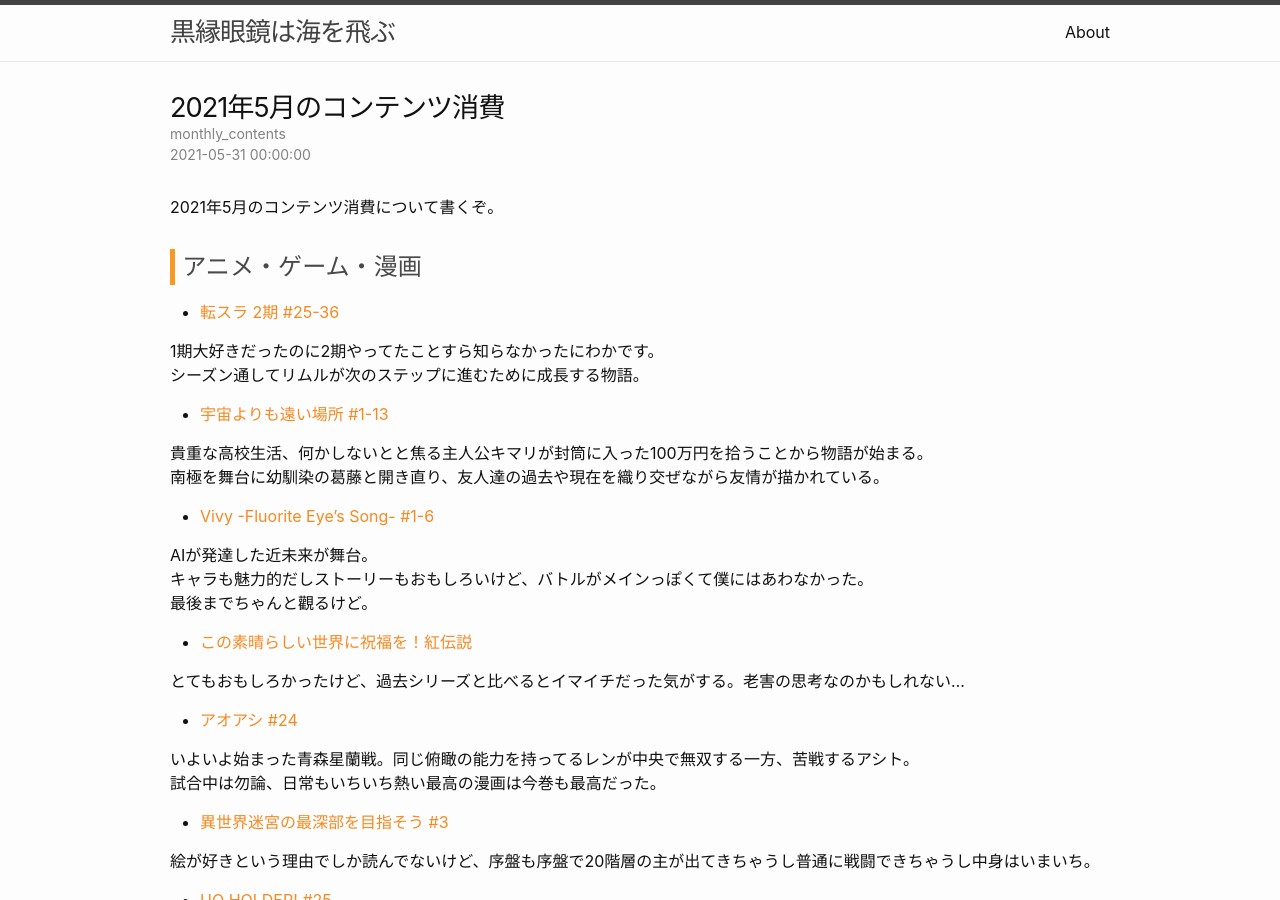
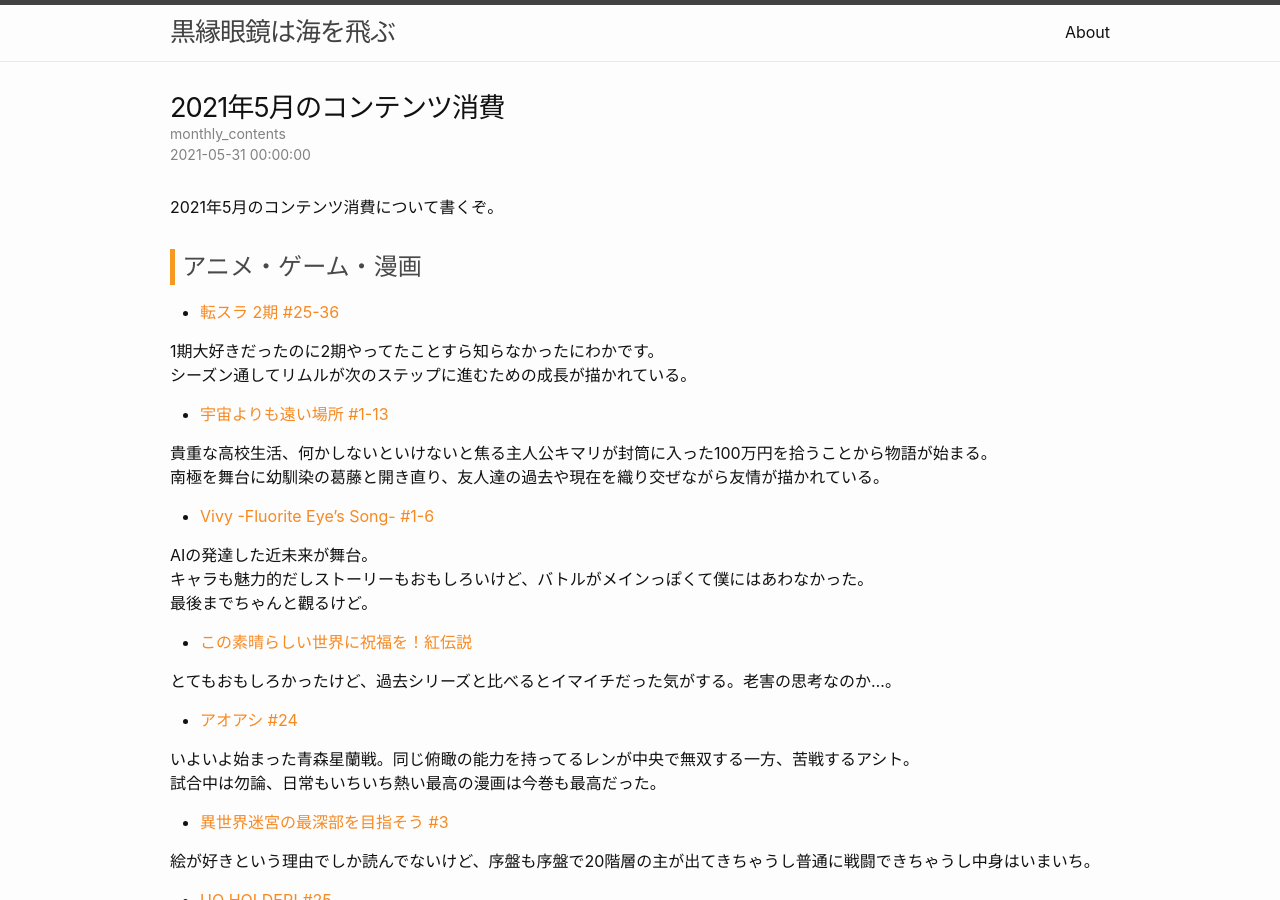
Before and after one commit to ryoo14/blog_ryoo_cc, a Jekyll site: the page built from _posts/2021-05-31-monthly_contents.md, in a window 1280 px wide and 900 px high. Built offline with Jekyll 4.4.1, drawn with Linux system fonts in a browser that asks for light colours.

Commit message:
fix lint

```diff
--- a/_posts/2021-05-31-monthly_contents.md
+++ b/_posts/2021-05-31-monthly_contents.md
@@ -10,22 +10,22 @@ categories: monthly_contents
 - [転スラ 2期 #25-36](https://annict.jp/works/6617)
 
 1期大好きだったのに2期やってたことすら知らなかったにわかです。
-シーズン通してリムルが次のステップに進むために成長する物語。
+シーズン通してリムルが次のステップに進むための成長が描かれている。
 
 - [宇宙よりも遠い場所 #1-13](https://annict.jp/works/5592)
 
-貴重な高校生活、何かしないとと焦る主人公キマリが封筒に入った100万円を拾うことから物語が始まる。
+貴重な高校生活、何かしないといけないと焦る主人公キマリが封筒に入った100万円を拾うことから物語が始まる。
 南極を舞台に幼馴染の葛藤と開き直り、友人達の過去や現在を織り交ぜながら友情が描かれている。
 
 - [Vivy -Fluorite Eye's Song- #1-6](https://annict.jp/works/7921)
 
-AIが発達した近未来が舞台。
+AIの発達した近未来が舞台。
 キャラも魅力的だしストーリーもおもしろいけど、バトルがメインっぽくて僕にはあわなかった。
 最後までちゃんと觀るけど。
 
 - [この素晴らしい世界に祝福を！紅伝説](https://filmarks.com/movies/79975?mark_id=112587261)
 
-とてもおもしろかったけど、過去シリーズと比べるとイマイチだった気がする。老害の思考なのかもしれない…
+とてもおもしろかったけど、過去シリーズと比べるとイマイチだった気がする。老害の思考なのか…。
 
 - [アオアシ #24](https://amzn.to/34wrCEO)
 
```
